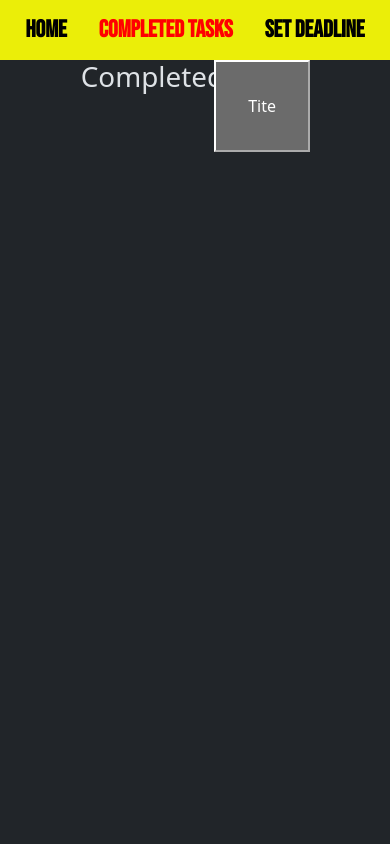
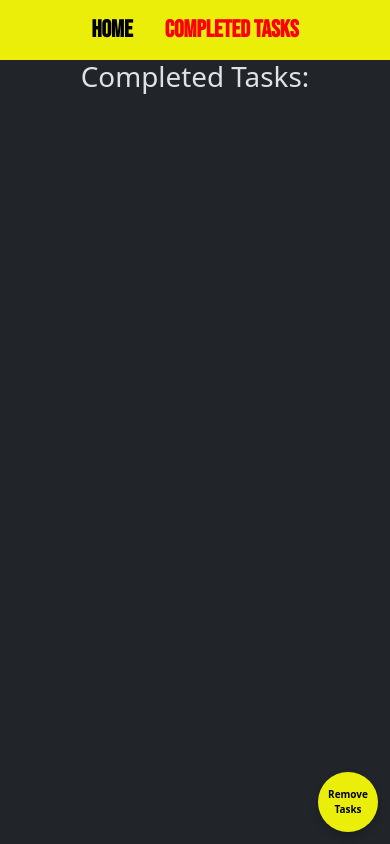
Before and after one commit to ieqisg/todo, a React (Create React App) app: page /pages/completed in a window 390 px wide. Built offline with nearby package versions, Linux system fonts and the light colour scheme; a web font is replaced by a local one.

Commit message:
Finished the Completed Tasks page

```diff
--- a/src/App.scss
+++ b/src/App.scss
@@ -62,6 +62,7 @@
     text-align: center;
     padding-top: 1.5rem;
     color: black;
+    gap: 200px;
 }
 
 
@@ -69,18 +70,31 @@
     font-size: 1.3rem;
     position: relative;
     bottom: .3rem;
+
 }
 
 // Animation class for removing the whole list container
 .list {
     transition: opacity 0.4s ease, transform 0.4s cubic-bezier(0.4,0,0.2,1), max-height 0.4s cubic-bezier(0.4,0,0.2,1), margin 0.4s, padding 0.4s;
     width: 100%;
+    font-size: 1.3rem;
 }
 .list.removing {
     opacity: 0;
-    transform: translateX(-200%);
-    transition: opacity 0.4s ease, transform 0.4s cubic-bezier(0.4,0,0.2,1);
+    transform: translateX(200%);
+    animation: slideOutRight 0.4s cubic-bezier(0.4,0,0.2,1) forwards;
     overflow: hidden;
+}
+
+@keyframes slideOutRight {
+    from {
+        opacity: 1;
+        transform: translateX(0);
+    }
+    to {
+        opacity: 0;
+        transform: translateX(200%);
+    }
 }
 
 // Animation for adding a new task
--- a/src/Main.js
+++ b/src/Main.js
@@ -3,7 +3,7 @@ import { BrowserRouter as Router, Routes, Route } from 'react-router-dom';
 import NaviBar from './navibar';
 import App from './App';
 import Completed from './pages/Completed';
-import Deadlines from './pages/Deadlines';
+
 
 function Main() {
   let [completedList, setCompletedList] = useState([]);
@@ -14,7 +14,7 @@ function Main() {
       <Routes>
         <Route path="/" element={<App completedList={completedList} setCompletedList={setCompletedList} />} />
         <Route path="/pages/completed" element={<Completed completedList={completedList} setCompletedList={setCompletedList} />} />
-        <Route path="/pages/deadlines" element={<Deadlines />} />
+
       </Routes>
     </Router>
   );
--- a/src/navibar.js
+++ b/src/navibar.js
@@ -13,7 +13,7 @@ function NaviBar() {
             <ul style={{display:'flex', gap:'2rem', padding:'1%', marginBottom:'0px', listStyle:'none'  }}>
                 <li><NavLink to='/'>Home</NavLink></li>
                 <li><NavLink to='/pages/Completed'>Completed Tasks</NavLink></li>
-                <li><NavLink to='/pages/Deadlines'>Set Deadline</NavLink></li>
+
             </ul>
         </nav>
 
--- a/src/pages/Completed.js
+++ b/src/pages/Completed.js
@@ -1,3 +1,4 @@
+import '../App.scss'
 import './completed.scss'
 import { useState, useEffect } from 'react'
 
@@ -15,22 +16,43 @@ function Completed({completedList ,  setCompletedList}) {
         localStorage.setItem("FINISHED_TASKS", JSON.stringify(finishedTasks)); //saved the todo into localStorage
     }, [finishedTasks])
 
+    // NEW: track when clearing animation should run
+    const [isClearing, setIsClearing] = useState(false);
 
     const clearTasks = () => {
-        localStorage.removeItem('FINISHED_TASKS')
-        setFinishedTasks([])
+        // Start animation
+        setIsClearing(true);
+
+        // Wait for animation to finish before removing from storage/state
+        const duration = 420; // match/ slightly exceed CSS 400ms
+        setTimeout(() => {
+            localStorage.removeItem('FINISHED_TASKS')
+            setFinishedTasks([])
+            setIsClearing(false)
+        }, duration)
     }
+
+    const [removingIndexes, setRemovingIndexes] = useState();
 
 
     return (
         <div >
             <div className='header'>
-                <button style={{position: 'absolute', right: '5rem', padding:'2rem' }} onClick={() => clearTasks()}>Tite</button>
-                <h1>Completed Tasks:</h1>
+                <h1 className='todo-list' >Completed Tasks:</h1>
             </div>
-            <div className='body'>
-            {finishedTasks.map((item, index) => ( <h1 key={index}> {item} </h1>
-                ))}
+            <div className='todo-container'>
+            {finishedTasks.map((item, index) => (
+                <h1
+                  className={`list ${isClearing ? 'slide-out' : ''}`}
+                  style={{padding:'1.5rem'}}
+                  key={index}
+                >
+                  {item}
+                </h1>
+            ))}
+            </div>
+            <div>
+                <button className='floating-button' onClick={() => clearTasks()}>Remove Tasks</button>
             </div>
         </div>
 
--- a/src/pages/Deadlines.js
+++ /dev/null
@@ -1,18 +0,0 @@
-
-
-
-function Deadlines() {
-
-
-    return (
-        <div >
-            <h1>Tite</h1>
-            <h1>Tite</h1>
-            <h1>Tite</h1>
-            <h1>Tite</h1>
-
-        </div>
-    )
-}
-
-export default Deadlines
--- a/src/pages/completed.scss
+++ b/src/pages/completed.scss
@@ -1,7 +1,75 @@
-.body {
-    text-align: center;
+ .floating-button {
+  position: fixed;       /* stays fixed while scrolling */
+  bottom: 20px;          /* distance from the bottom of the viewport */
+  right: 20px;           /* distance from the right of the viewport */
+  width: 100px;           /* size of the button */
+  height: 100px;
+  background-color: var(--gold); /* blue background (adjust as needed) */
+  border-radius: 50%;    /* perfect circle */
+  display: flex;
+  align-items: center;
+  justify-content: center;
+  box-shadow: 0 4px 8px rgba(0,0,0,0.2);
+  cursor: pointer;
+  z-index: 9999;         /* stays above other content */
+  transition: transform 0.2s ease, background-color 0.3s ease;
+  color: black;
+  font-weight: 700;
+  border: none;
+}
 
+.floating-button:hover {
+  transition: transform 0.2s ease, background-color 0.3s ease;
 }
-.header {
-    text-align: center;
+
+.list.removing {
+  opacity: 0;
+  transform: translateX(20px) scale(0.98);
 }
+
+.todo-container {
+  overflow: hidden;
+}
+
+/* base list style (keep your existing rules if any) */
+.list {
+
+  /* keep your padding rule you already use via inline style; this is fallback */
+  padding: 1.5rem;
+  transition: transform 400ms ease, opacity 400ms ease;
+  transform: translateX(0);
+  opacity: 1;
+}
+
+/* slide-out modifier - moves it to the right and fades out */
+.list.slide-out {
+  transform: translateX(100%); /* slide fully to right */
+  opacity: 0;
+  pointer-events: none;
+}
+
+/* optional: smoother stacking while animating */
+.todo-container .list {
+  will-change: transform, opacity;
+}
+
+@media (max-width: 768px) {
+  .floating-button {
+    width:  75px;
+    height: 75px;
+    bottom: 15px;
+    right: 15px;
+    font-size: 15px;
+  }
+}
+
+
+@media (max-width: 480px) {
+  .floating-button {
+    width: 60px;
+    height: 60px;
+    bottom: 12px;
+    right: 12px;
+    font-size: 10px;
+  }
+}
```
Also changed, not shown: src/person.js (deleted, +0 -17 lines), src/utils/utility.js (deleted).
